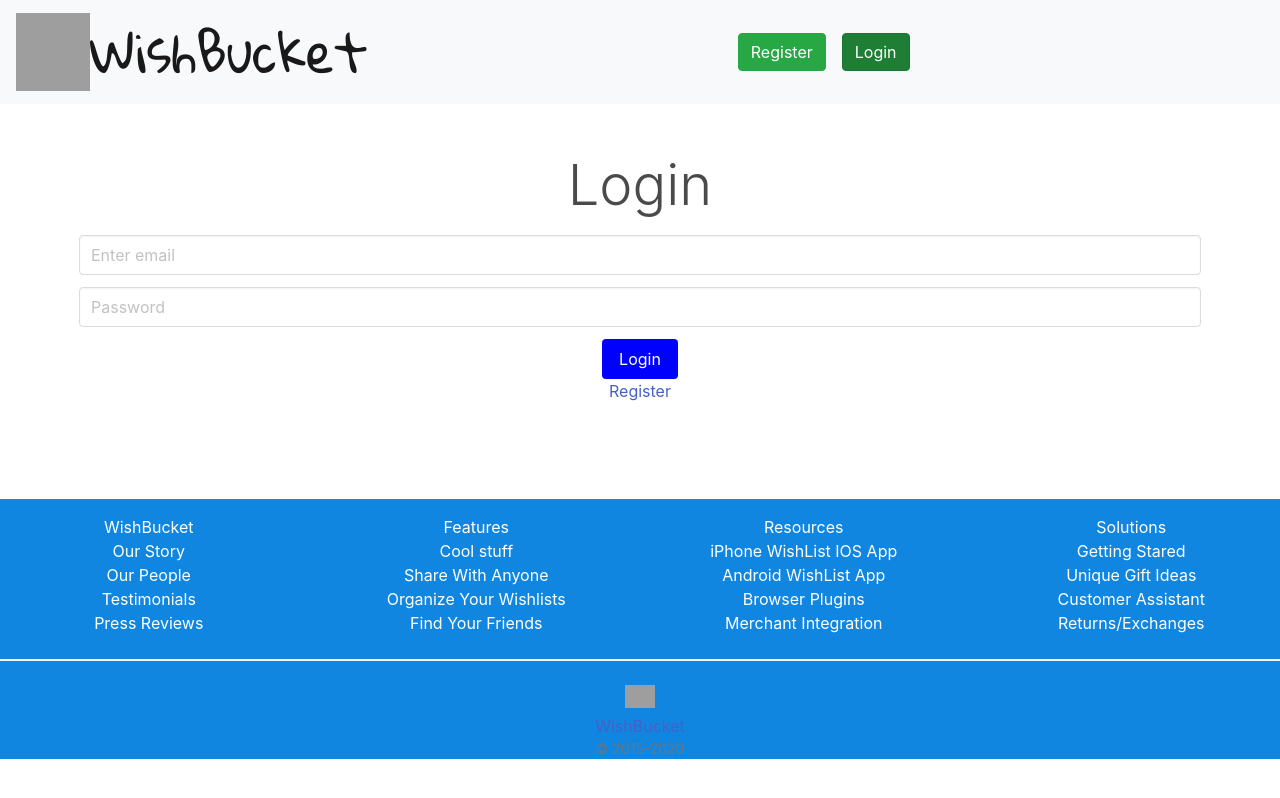
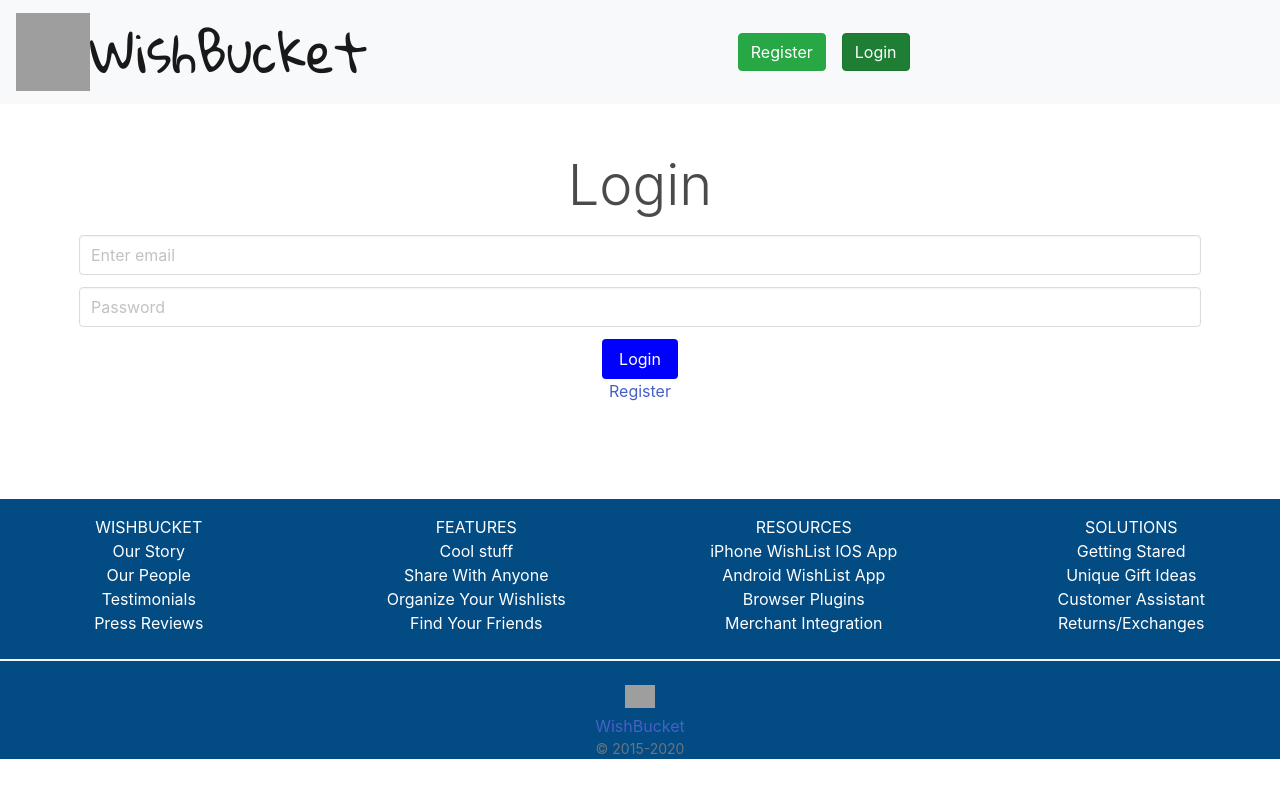
Before and after one commit to russtelen/WISHBUCKET, a React (Create React App) app in the folder giftwishlist/: page /login in a window 1280 px wide. Shown: the top 798 px of the page. Built offline with nearby package versions, Linux system fonts and the light colour scheme; no server answers; grey boxes are pictures that could not be loaded.

Commit message:
Capitalized the titles of the Footer section

```diff
--- a/giftwishlist/src/components/Footer.js
+++ b/giftwishlist/src/components/Footer.js
@@ -7,7 +7,7 @@ export default class Footer extends Component {
      <footer className="pt-4 my-md-5 pt-md-5">
        <div className="row">
           <div className="col-6 col-md">
-                <h6>WishBucket</h6>
+                <h6>WISHBUCKET</h6>
               <ul class="list-unstyled text-small">
                 <li><a className="link-secondary" href="#">Our Story</a></li>
                 <li><a className="link-secondary" href="#">Our People</a></li>
@@ -17,7 +17,7 @@ export default class Footer extends Component {
           </div>
 
           <div className="col-6 col-md">
-              <h6>Features</h6>
+              <h6>FEATURES</h6>
               <ul class="list-unstyled text-small">
                 <li><a className="link-secondary" href="#">Cool stuff</a></li>
                 <li><a className="link-secondary" href="#">Share With Anyone</a></li>
@@ -27,7 +27,7 @@ export default class Footer extends Component {
           </div>
 
           <div className="col-6 col-md">
-              <h6>Resources</h6>
+              <h6>RESOURCES</h6>
               <ul className="list-unstyled text-small">
                 <li><a className="link-secondary" href="#">iPhone WishList IOS  App</a></li>
                 <li><a className="link-secondary" href="#">Android WishList App</a></li>
@@ -37,7 +37,7 @@ export default class Footer extends Component {
           </div>
 
           <div className="col-6 col-md">
-              <h6>Solutions</h6>
+              <h6>SOLUTIONS</h6>
               <ul className="list-unstyled text-small">
               <li><a className="link-secondary" href="#">Getting Stared</a></li>
                 <li><a className="link-secondary" href="#">Unique Gift Ideas</a></li>
@@ -55,7 +55,6 @@ export default class Footer extends Component {
           />
           <h6>WishBucket</h6>
         </NavLink>
-              {/* <h5>Company</h5> */}
         <small className="d-block mb-3 text-muted">&copy; 2015-2020</small>
       </div>
      </footer>
--- a/giftwishlist/src/styles/main.css
+++ b/giftwishlist/src/styles/main.css
@@ -187,7 +187,7 @@ table {
 
 /*Styling Footer*/
 .pt-4{
-  background:#1186e0 ;
+  background:rgb(3, 75, 131) ;
   color: white;
 
 }
```
Lines whose indentation alone changed are shown as unchanged.
